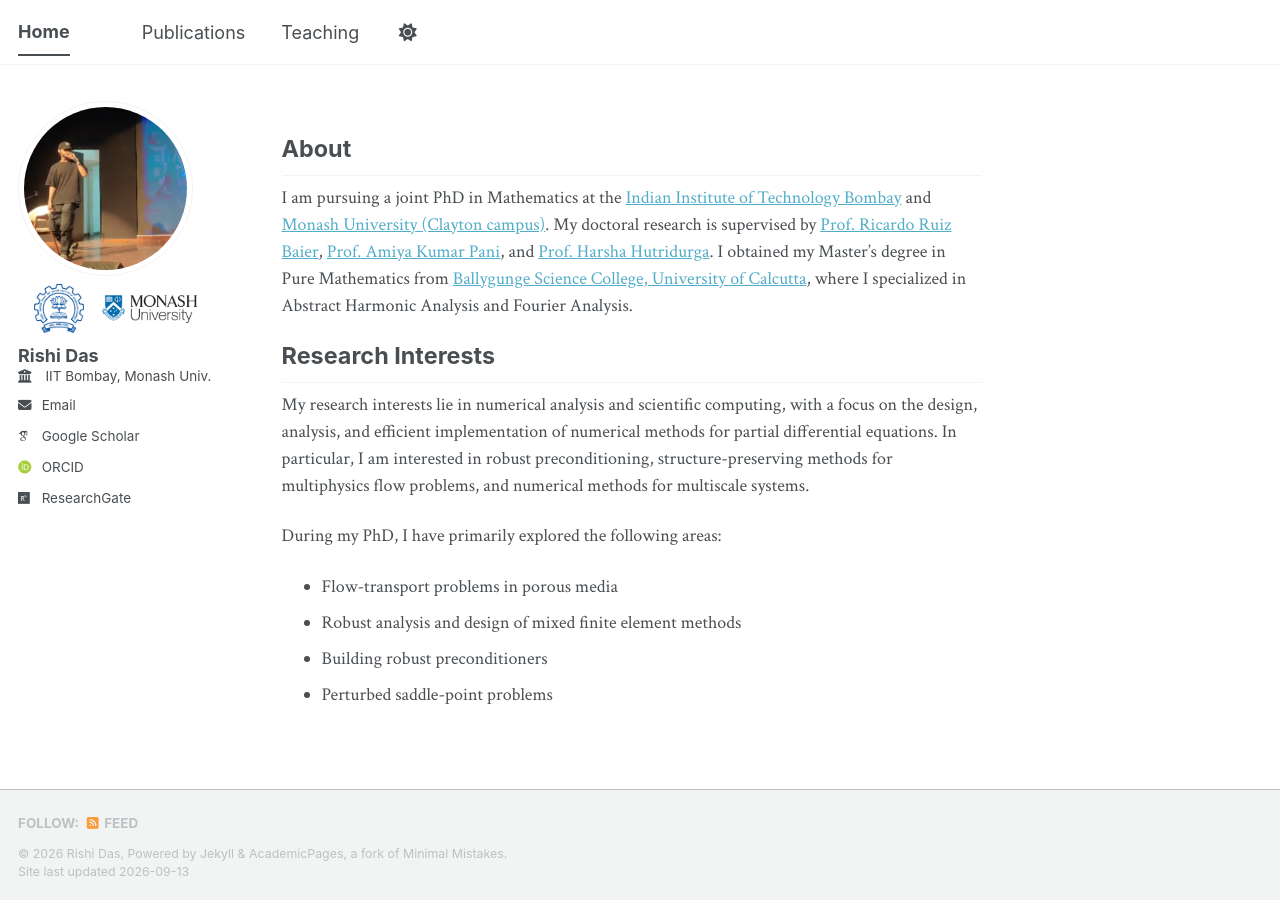
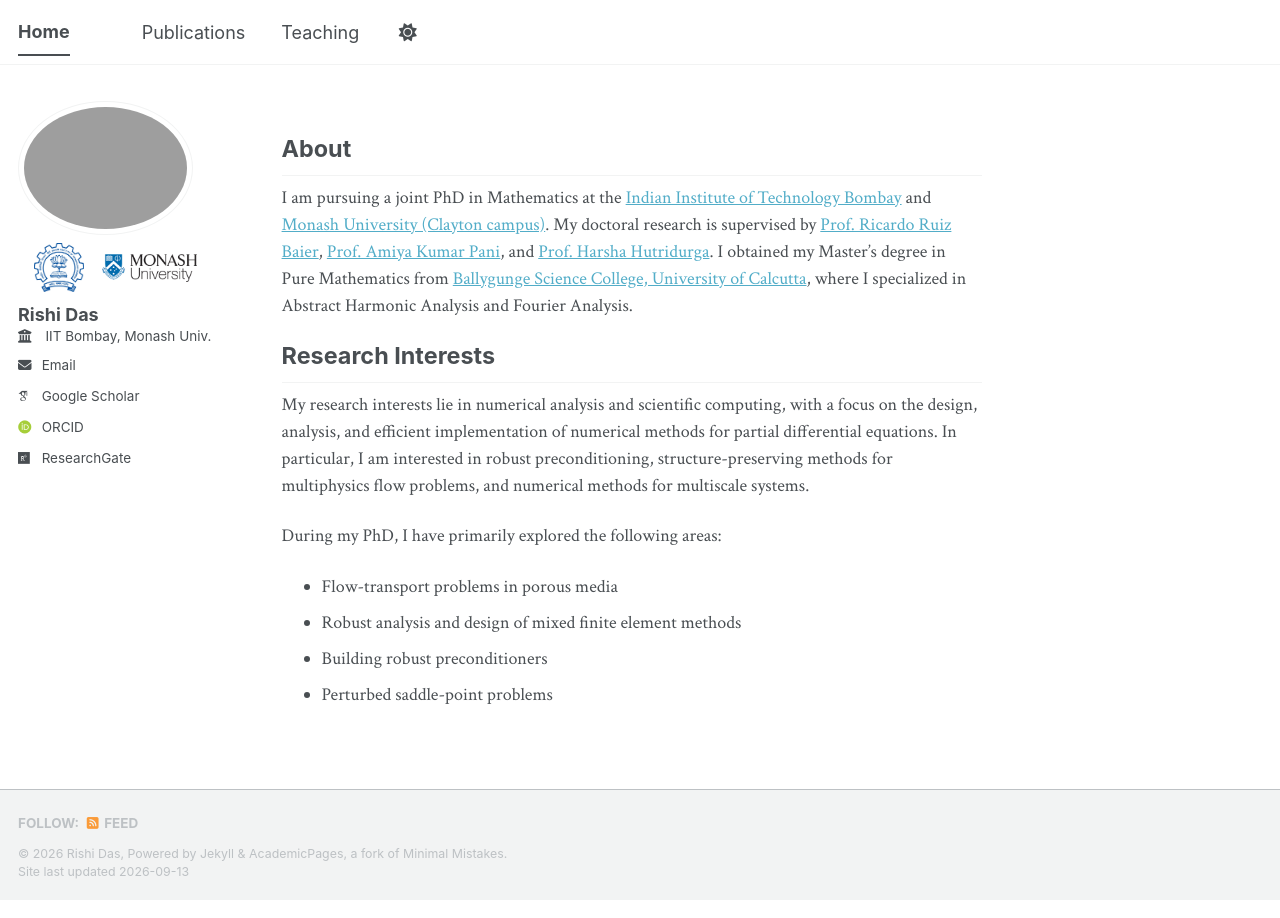
Before and after one commit to rishidas-04/rishidas-04.github.io, a Jekyll site: the page built from _pages/about.md, in a window 1280 px wide. Built offline with Jekyll 4.4.1, drawn with Linux system fonts in a browser that asks for light colours; some web fonts are replaced; a script bundle is joined from its source files by our own code; library files that are not in the unit come from our copies.

Commit message:
Update author avatar URL in config file

```diff
--- a/_config.yml
+++ b/_config.yml
@@ -23,7 +23,7 @@
 #               Additional customization can be done by editing /_includes/author-profile.html
 author:
   # Biographic information
-  avatar           : "https://rishidas-04.github.io/images/1000131206.png"
+  avatar           : "https://rishidas-04.github.io/images/1000134396.jpg"
   name             : "Rishi Das"
   pronouns         : # example: "she/her"
   bio              : #"Short biography for the left-hand sidebar"
```
